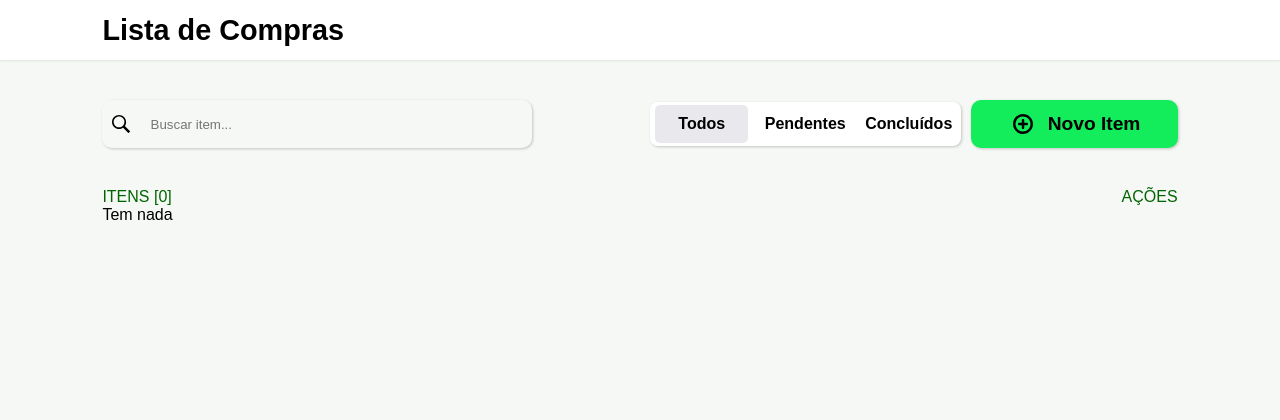
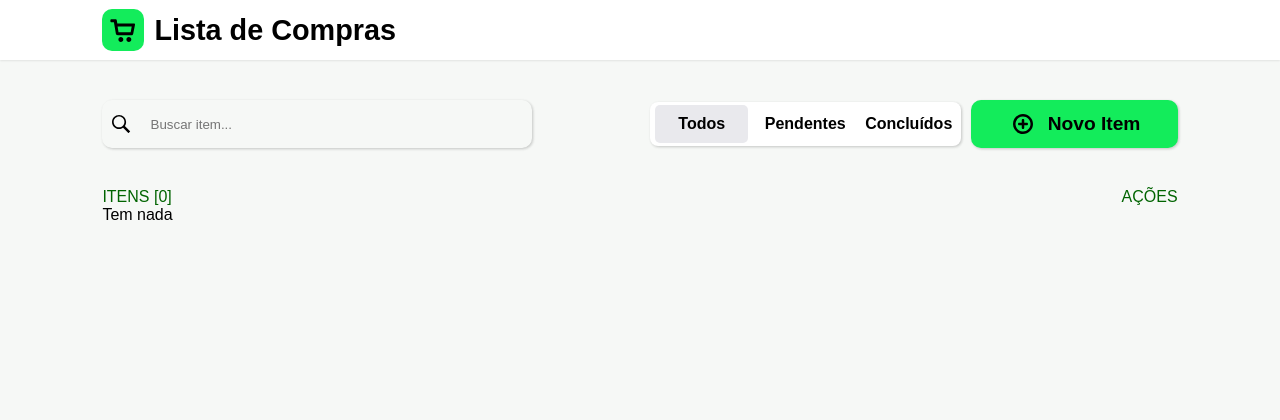
Before and after one commit to Joljolionn/jarvis, a FastAPI app: page / in a window 1280 px wide. Shown: the top 420 px of the page. Run offline with FastAPI, Linux system fonts and the light colour scheme; data that the repository does not hold is empty.

Commit message:
feat: adicionar icone de carrinho no topo e como favicon

```diff
--- a/static/css/components/header.css
+++ b/static/css/components/header.css
@@ -0,0 +1,10 @@
+#header {
+    display: flex;
+    align-items: center;
+    gap: 10px;
+}
+
+#header svg {
+    width: 1em;
+    height: 1em;
+}
--- a/templates/base.html
+++ b/templates/base.html
@@ -3,6 +3,7 @@
 	<head>
 		<meta charset="UTF-8" />
 		<meta name="viewport" content="width=device-width, initial-scale=1.0" />
+        <link rel="icon" type="image/svg+xml" href="{{ url_for('static', path='icons/favicon.svg') }}">
 		<link
 			rel="stylesheet"
 			href="{{ url_for('static', path='/css/main.css') }}"
--- a/templates/components/header.html
+++ b/templates/components/header.html
@@ -2,6 +2,7 @@
   rel="stylesheet"
   href=" {{ url_for('static', path='css/components/header.css') }}"
 />
-<span>
+<span id="header">
+    {% include 'icons/cart.svg' %}
   <h1>Lista de Compras</h1>
 </span>
```
Also changed, not shown: README.md, static/icons/favicon.svg (added), templates/icons/cart.svg, 1 other file.
